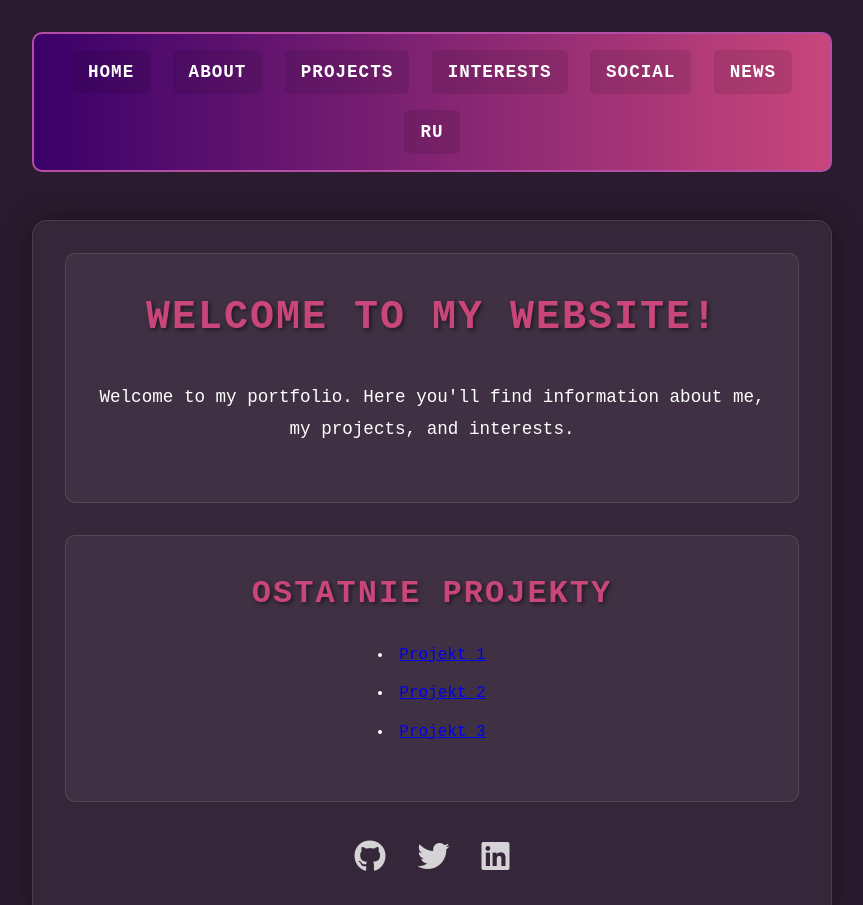
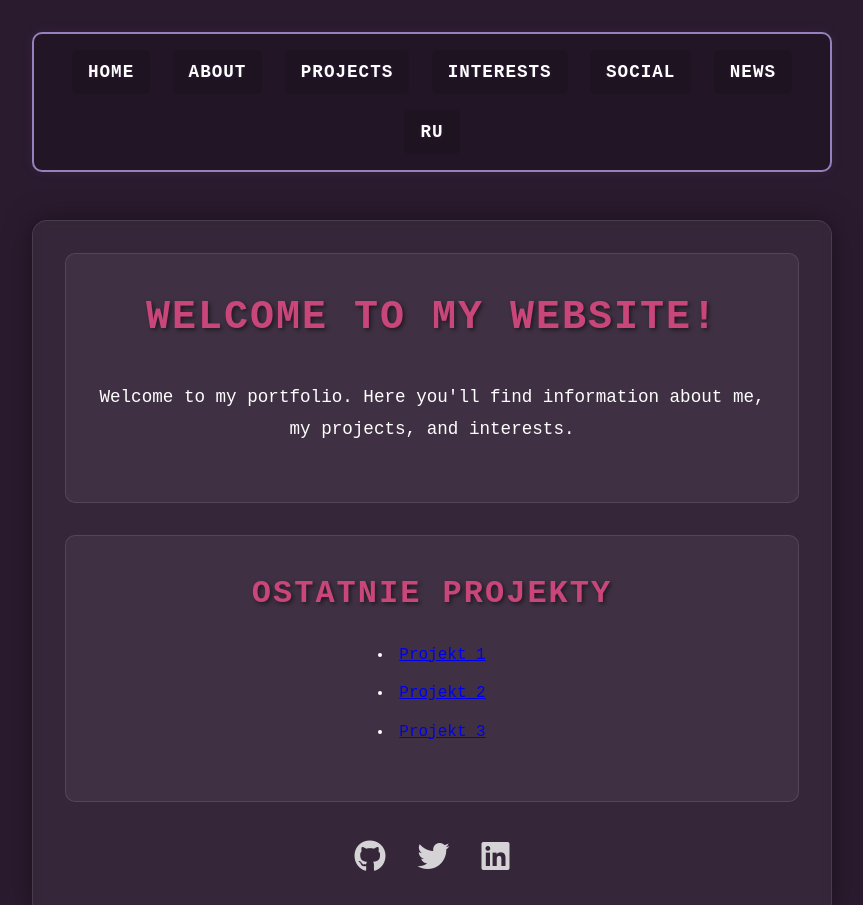
Before and after one commit to hypnosister-code/personal-card, a plain HTML site: page index.html in a window 1280 px wide. Shown: the top 905 px of the page, without its empty margins (208-1071 px from the left). Drawn offline with Linux system fonts and the light colour scheme.

Commit message:
style: restore old nav background, beautify animation, use muted accent color

```diff
--- a/style.css
+++ b/style.css
@@ -34,8 +34,8 @@ body {
 
 /* --- SUBTLE RETRO NAVIGATION BAR --- */
 nav, .neon-nav {
-    background: linear-gradient(90deg, #3a006a 0%, #c9467b 100%);
-    border: 2px solid #8B5CF6;
+    background-color: rgba(0, 0, 0, 0.2); /* restored old background */
+    border: 2px solid #7c5fa3; /* more muted purple */
     border-radius: 10px;
     margin-bottom: 2rem;
     max-width: 800px;
@@ -49,15 +49,15 @@ nav, .neon-nav {
     padding: 1rem;
     position: relative;
     z-index: 10;
-    /* Subtle animated border */
-    animation: subtle-neon-border 3s linear infinite;
-    box-shadow: none;
+    animation: nav-border-fade 4s ease-in-out infinite;
+    box-shadow: 0 0 12px 0 rgba(124,95,163,0.10);
 }
 
-@keyframes subtle-neon-border {
-    0% { border-color: #8B5CF6; }
-    50% { border-color: #c9467b; }
-    100% { border-color: #8B5CF6; }
+@keyframes nav-border-fade {
+    0% { border-color: #7c5fa3; }
+    40% { border-color: #a18fc6; }
+    60% { border-color: #c9467b; }
+    100% { border-color: #7c5fa3; }
 }
 
 nav a, .neon-nav a {
@@ -73,17 +73,17 @@ nav a, .neon-nav a {
     font-weight: bold;
     margin: 0 0.2rem;
     position: relative;
-    transition: background 0.3s, color 0.3s, transform 0.2s;
-    text-shadow: none;
+    transition: background 0.3s, color 0.3s, transform 0.2s, box-shadow 0.3s;
+    text-shadow: 0 1px 4px rgba(124,95,163,0.15);
     box-shadow: none;
 }
 
 nav a:hover, .neon-nav a:hover, nav a.active, .neon-nav a.active {
-    background: linear-gradient(90deg, #c9467b 0%, #8B5CF6 100%);
+    background: linear-gradient(90deg, #7c5fa3 0%, #a18fc6 100%);
     color: #fff;
-    transform: scale(1.04) translateY(-2px);
-    text-shadow: none;
-    box-shadow: none;
+    transform: scale(1.06) translateY(-2px);
+    text-shadow: 0 2px 8px rgba(124,95,163,0.25);
+    box-shadow: 0 0 8px 0 rgba(124,95,163,0.18);
 }
 
 nav::before, .neon-nav::before, nav a::after, .neon-nav a::after {
```
